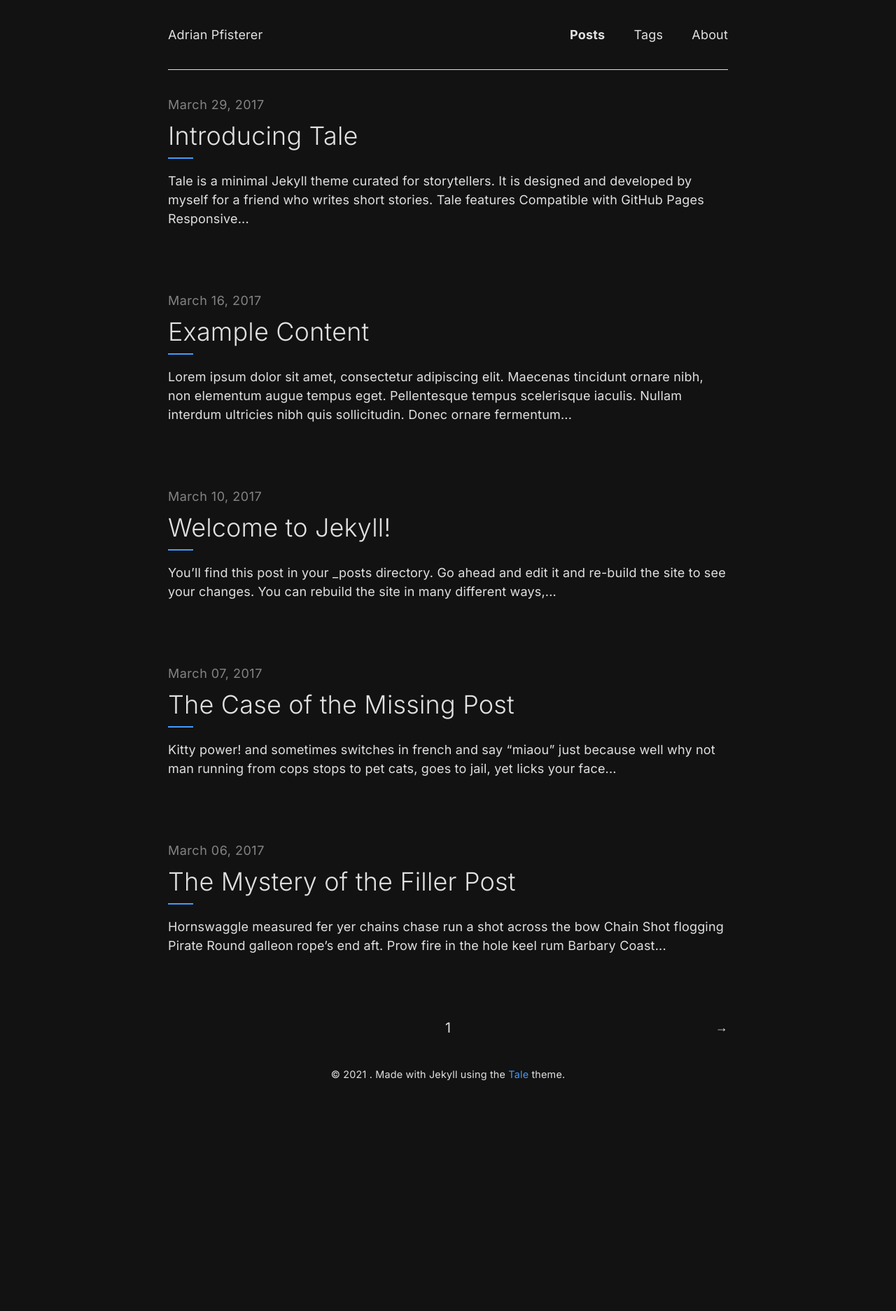
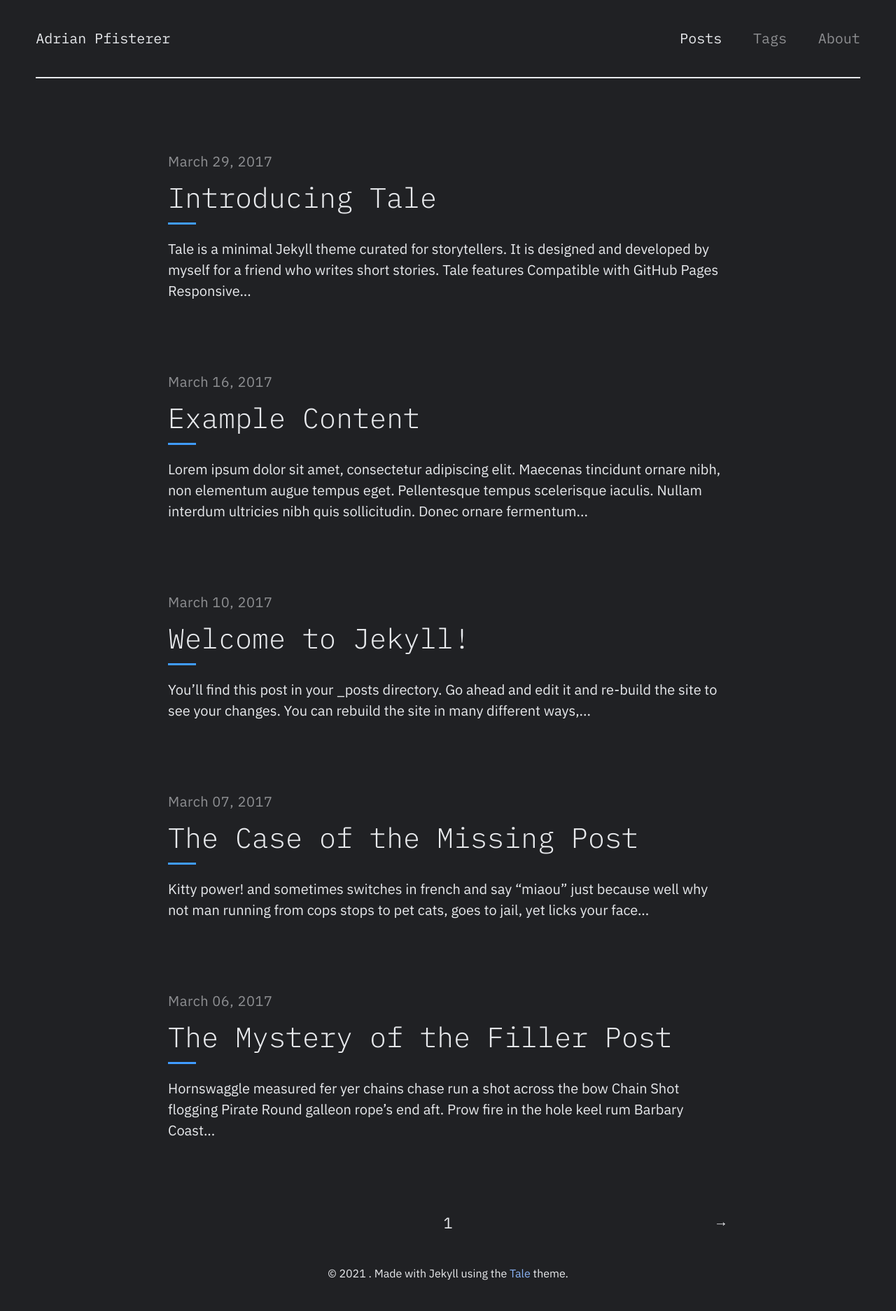
Before and after one commit to adripfi/adripfi.github.io, a Jekyll site: the page built from index.html, in a window 1280 px wide. Shown: the whole page at 70% size. Built offline with Jekyll 4.4.1, drawn with Linux system fonts in a browser that asks for light colours; the list of posts is cut into pages by our own code; before the commit the page ends 1584 px from its top, so only the background shows below that.

Commit message:
fine tuning

```diff
--- a/_includes/head.html
+++ b/_includes/head.html
@@ -7,7 +7,8 @@
   <!-- CSS -->
   <link rel="stylesheet" href="{{ "/assets/main.css" | relative_url }}">
   <link rel="preconnect" href="https://fonts.gstatic.com">
-  <link href="https://fonts.googleapis.com/css2?family=Inter:wght@200;300;400;500;600;700&display=swap" rel="stylesheet">
+  <link href="https://fonts.googleapis.com/css2?family=IBM+Plex+Mono:wght@300;400&family=IBM+Plex+Sans:ital@0;1&display=swap" rel="stylesheet">
+
   <!-- Favicon -->
   <link rel="icon" type="image/png" sizes="32x32" href="{{ "/assets/favicon-32x32.png" | relative_url }}">
   <link rel="icon" type="image/png" sizes="16x16" href="{{ "/assets/favicon-16x16.png" | relative_url }}">
--- a/_sass/tale/_base.scss
+++ b/_sass/tale/_base.scss
@@ -16,14 +16,13 @@ html {
   overflow-y: scroll;
 
   @media (min-width: 600px) {
-    font-size: 18px;
-    letter-spacing: .01em;
+    font-size: 20px;
   }
 }
 
 body {
   -webkit-text-size-adjust: 100%;
-  background-color: #121212;
+  background-color: #202124;
   font-weight: 400;
 }
 
@@ -34,7 +33,7 @@ h4,
 h5,
 h6 {
   color: $default-shade;
-  font-family: $sans-serif;
+  font-family: $monospaced;
   line-height: normal;
   font-weight: 300;
   font-size: 2em;
--- a/_sass/tale/_catalogue.scss
+++ b/_sass/tale/_catalogue.scss
@@ -25,7 +25,7 @@
   &-title {
     color: $default-shade;
     display: block;
-    font-family: $sans-serif;
+    font-family: $monospaced;
     font-weight: 300;
     font-size: 2rem;
     margin: .5rem 0;
--- a/_sass/tale/_layout.scss
+++ b/_sass/tale/_layout.scss
@@ -16,19 +16,20 @@ footer,
 .nav {
   padding-bottom: 1em;
   padding-top: 1em;
-  border-bottom: .09rem solid rgba(255,255,255,.87);
+  border-bottom: .13rem solid #e8eaed;
   overflow: auto;
-  max-width: 800px;
-  width: 80%;
+  width: 92%;
   display: block;
   margin-left: auto;
   margin-right: auto;
+  margin-bottom: 3.2em;
 
 
 
   &-container {
     margin: 1rem 0;
     position: relative;
+    max-width: 100%;
     width: 100%;
     text-align: center;
   }
@@ -39,6 +40,7 @@ footer,
     display: inline-block;
     margin: 0;
     padding-right: .2rem;
+
 
     &:hover,
     &:focus {
@@ -65,28 +67,22 @@ footer,
 
     &:hover,
     &:focus {
-      opacity: .7;
+	font-color: $default-shade;
     }
   }
 
   a {
-    color: $default-shade;
-    font-family: $sans-serif;
+    color: #8e8f92;
+    font-family: $monospaced;
     font-weight: 400;
-    letter-spacing: .01em;
   }
 
   a.title {
     color: $default-shade;
-    font-family: $sans-serif;
-    opacity: 1;
   }
 
   a.active_page {
     color: $default-shade;
-    font-family: $sans-serif;
-    font-weight: 700;
-    opacity: 1;
   }
 }
 
--- a/_sass/tale/_post.scss
+++ b/_sass/tale/_post.scss
@@ -4,7 +4,6 @@
   &-info {
     color: $default-tint;
     font-family: $serif-secondary;
-    letter-spacing: 0.5px;
     text-align: left;
     opacity: .55;
 
@@ -15,7 +14,7 @@
 
   &-title {
     color: $default-shade;
-    font-family: $sans-serif;
+    font-family: $monospaced;
     font-size: 2.5rem;
     margin: 1rem 0;
     text-align: left;
@@ -23,7 +22,7 @@
   }
 
   &-line {
-    border-top: 0.25rem solid #409cff;
+    border-top: 0.25rem solid $blue;
     display: block;
     margin: 0 0 3rem;
     width: 4rem;
--- a/_sass/tale/_variables.scss
+++ b/_sass/tale/_variables.scss
@@ -1,22 +1,22 @@
 // Colors
-$default-color:  rgba(255, 255, 255, 0.87) !default;
+$default-color:  #e8eaed !default;
 // $default-color: #555 !default;
-$default-shade: rgba(255, 255, 255, 0.87) !default;
-$default-tint: rgba(255, 255, 255, 0.87) !default;
+$default-shade: #e8eaed !default;
+$default-tint: #e8eaed !default;
 // $default-tint: #aaa !default;
 $grey-1: #979797 !default;
 $grey-2: #e5e5e5 !default;
 $grey-3: #f9f9f9 !default;
 $white: #fff !default;
-$blue: #409cff !default;
+$blue: #8ab4f8 !default;
 $shadow-color: rgba(0, 0, 0, 1) !default;
 $code-color: #bf616a !default;
 
 // Fonts
-$serif-primary: 'Inter', 'Helvetica Neue', 'Segoe UI', Helvetica, Arial, sans-serif !default;
-$serif-secondary: 'Inter', 'Helvetica Neue', 'Segoe UI', Helvetica, Arial, sans-serif !default;
-$sans-serif: 'Inter', 'Helvetica Neue', 'Segoe UI', Helvetica, Arial, sans-serif !default;
-$monospaced: Menlo, Monaco, monospace !default;
+$serif-primary: 'IBM Plex Sans', 'Helvetica Neue', 'Segoe UI', Helvetica, Arial, sans-serif !default;
+$serif-secondary: 'IBM Plex Sans', 'Helvetica Neue', 'Segoe UI', Helvetica, Arial, sans-serif !default;
+$sans-serif: 'IBM Plex Sans', 'Helvetica Neue', 'Segoe UI', Helvetica, Arial, sans-serif !default;
+$monospaced: 'IBM Plex Mono', Menlo, Monaco, monospace !default;
 
 @mixin box-sizing($type: border-box) {
   -webkit-box-sizing: $type;
```
